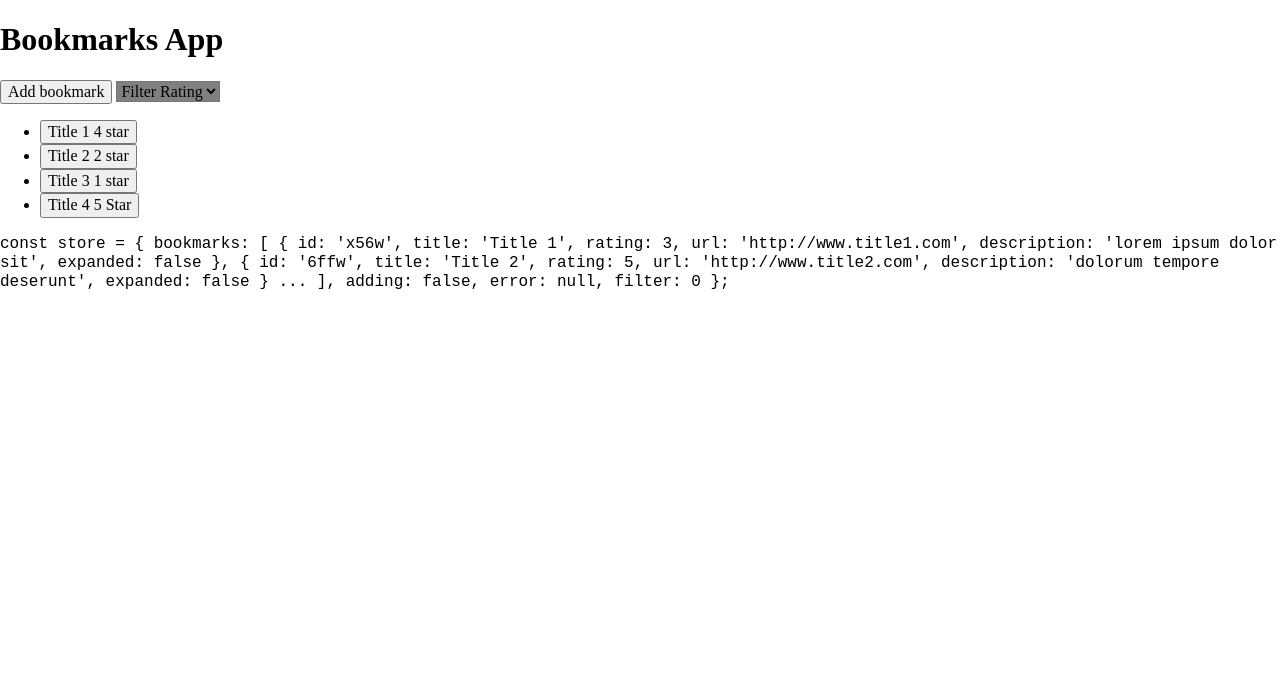
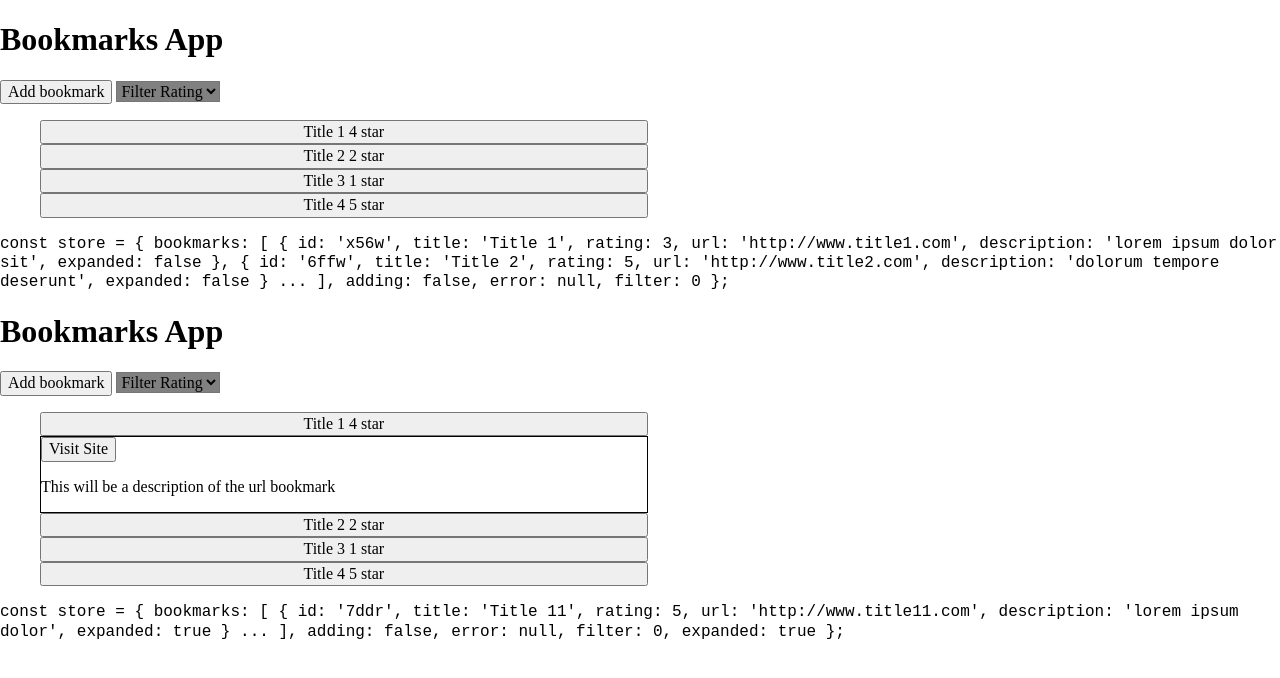
Before and after one commit to thinkful-ei-macaw/brannenpetit-bookmarks-app, a plain HTML site: page wireframe.html in a window 1280 px wide. Drawn offline with nearby package versions, Linux system fonts and the light colour scheme.

Commit message:
added second wireframe.html file

```diff
--- a/scripts/index.css
+++ b/scripts/index.css
@@ -1,3 +1,19 @@
+* {
+    box-sizing: border-box;
+}
 .dropdown {
     background-color: grey;
 }
+
+ul {
+    list-style-type: none;
+}
+
+.bookmarks {
+    width: 70%;
+}
+
+.dropdown-expanded {
+    border: 1px solid black;
+    width: 70%;
+}
--- a/wireframe.html
+++ b/wireframe.html
@@ -30,16 +30,16 @@
     </form>
     <ul class="bookmarks-list js-bookmarks-list">
       <li class="bookmarks" id="bookmark-1">
-        <button>Title 1 4 star</button>
+        <button class="bookmarks">Title 1 4 star</button>
       </li>
       <li class="bookmarks" id="bookmark-1">
-        <button>Title 2 2 star</button>
+        <button class="bookmarks">Title 2 2 star</button>
       </li>
       <li class="bookmarks" id="bookmark-1">
-        <button>Title 3 1 star</button>
+        <button class="bookmarks">Title 3 1 star</button>
       </li>
       <li class="bookmarks" id="bookmark-1">
-        <button>Title 4 5 Star</button>
+        <button class="bookmarks">Title 4 5 star</button>
       </li>
     </ul>
   </div>
@@ -74,3 +74,76 @@
   error: null,
   filter: 0
 }; </code>
+
+<!-- Expanded bookmark view -->
+
+<!DOCTYPE html>
+<html lang="en">
+
+<head>
+  <title>Bookmarks App</title>
+  <link rel="shortcut icon" href="#">
+  <link rel="stylesheet" href="https://cdnjs.cloudflare.com/ajax/libs/normalize/4.2.0/normalize.min.css">
+  <link href="https://fonts.googleapis.com/css?family=Roboto" rel="stylesheet">
+  <link rel="stylesheet" href="scripts/index.css">
+</head>
+
+<body>
+  <div class="container">
+    <h1>Bookmarks App</h1>
+    <form id="js-bookmarks-form">
+      <div class="error-container" hidden>Some error text</div>
+      <label for="bookmarks-entry"></label>
+      <button type="submit" name="bookmarks-entry" class="js-bookmarks-entry">Add bookmark</button>
+      <label for="filter-rating"></label>
+      <select id="filter-rating" name="filter-rating" value="Rating" class="dropdown">
+          <option value="0">Filter Rating</option>
+          <option value="1">1</option>
+          <option value="2">2</option>
+          <option value="3">3</option>
+          <option value="4">4</option>
+          <option value="5">5</option>
+      </select>
+    </form>
+    <ul class="bookmarks-list js-bookmarks-list">
+      <li class="bookmarks" id="bookmark-1">
+        <button class="bookmarks">Title 1 4 star</button>
+        <div class="dropdown-expanded">
+          <button>Visit Site</button>
+          <p class="description">This will be a description of the url bookmark</p>
+        </div>
+      </li>
+      <li class="bookmarks" id="bookmark-1">
+        <button class="bookmarks">Title 2 2 star</button>
+      </li>
+      <li class="bookmarks" id="bookmark-1">
+        <button class="bookmarks">Title 3 1 star</button>
+      </li>
+      <li class="bookmarks" id="bookmark-1">
+        <button class="bookmarks">Title 4 5 star</button>
+      </li>
+    </ul>
+  </div>
+  <script type="text/javascript" src="https://cdnjs.cloudflare.com/ajax/libs/cuid/1.3.8/browser-cuid.min.js"></script>
+  <script type="text/javascript" src="https://code.jquery.com/jquery-3.2.1.min.js"></script>
+  <script type="module" src="scripts/index.js"></script>
+</body>
+
+</html>
+<code>const store = {
+  bookmarks: [
+    {
+      id: '7ddr',
+      title: 'Title 11',
+      rating: 5,
+      url: 'http://www.title11.com',
+      description: 'lorem ipsum dolor',
+      expanded: true
+    }
+    ...
+  ],
+  adding: false,
+  error: null,
+  filter: 0,
+  expanded: true
+};</code>
```
Also changed, not shown: wireframe2.html (added).
